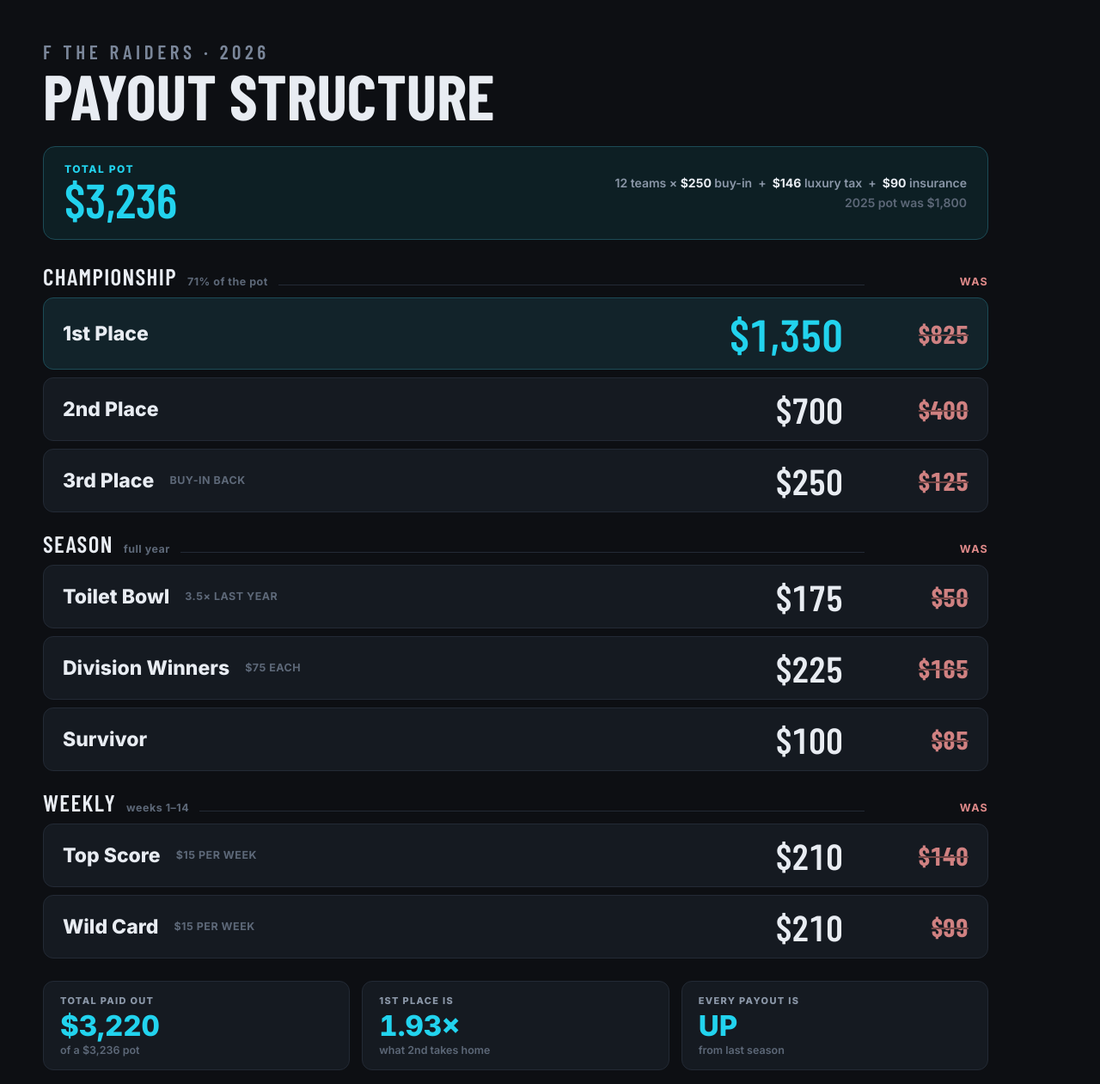
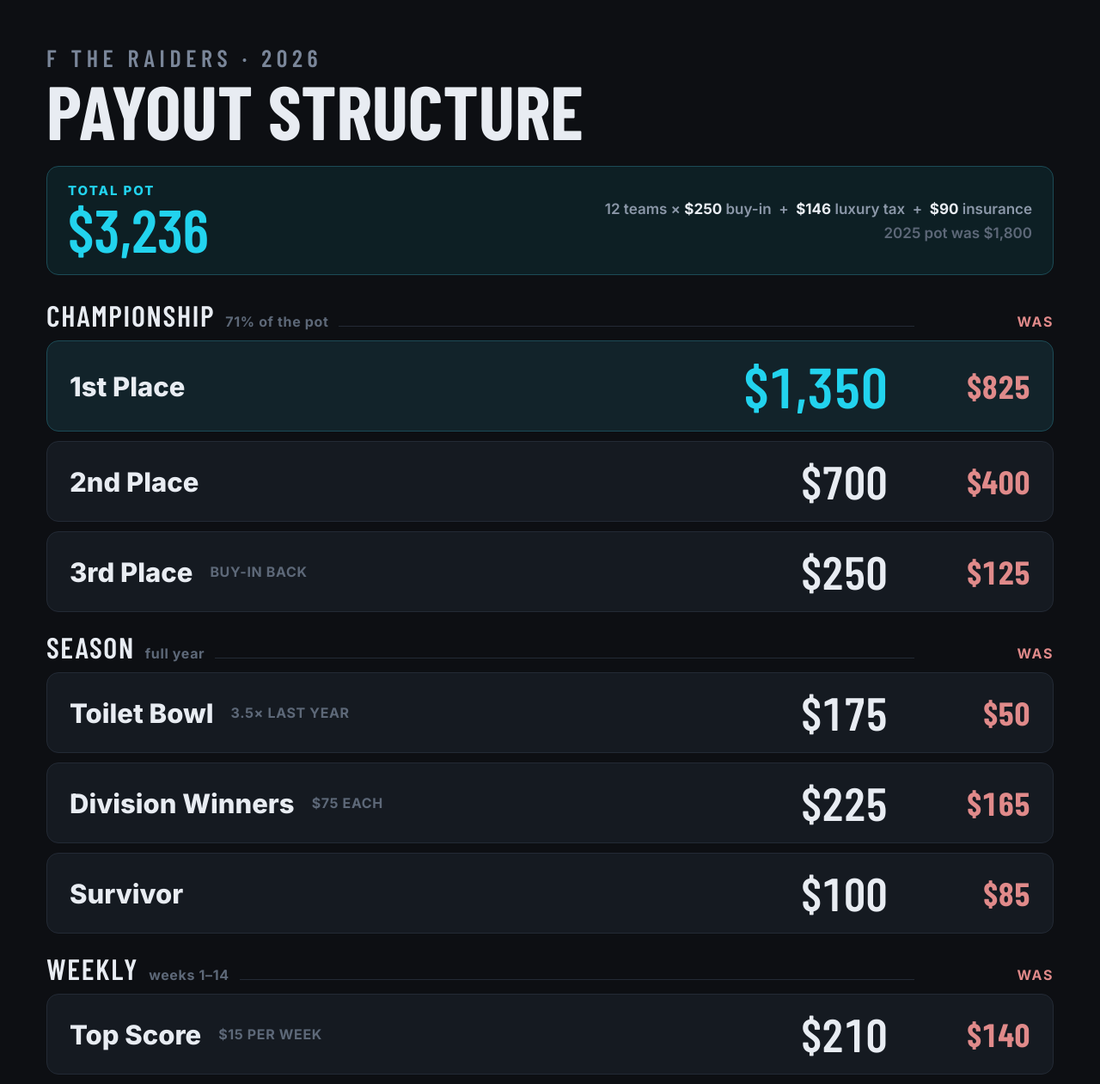
Before and after one commit to jerome88343/ff-keepers, a plain HTML site: page league-docs/payout-card-source.html in a window 1280 px wide. Shown: the top 1261 px of the page at 86% size. Drawn offline with nearby package versions, Linux system fonts and the light colour scheme.

Commit message:
payout graphic: no strikethrough, everything scaled up for readability

```diff
--- a/league-docs/payout-card-source.html
+++ b/league-docs/payout-card-source.html
@@ -2,34 +2,34 @@
 <link href="https://fonts.googleapis.com/css2?family=Barlow+Condensed:wght@600;700&family=Inter:wght@400;600;700;800&display=swap" rel="stylesheet">
 <style>
 *{margin:0;padding:0;box-sizing:border-box}
-body{width:1200px;background:#0d0f13;color:#e8ecf2;font-family:Inter,system-ui,sans-serif;padding:46px 50px 40px}
-.eyebrow{font-family:'Barlow Condensed',sans-serif;font-size:23px;letter-spacing:.2em;text-transform:uppercase;color:#7a8699;font-weight:600}
-h1{font-family:'Barlow Condensed',sans-serif;font-size:74px;line-height:.98;text-transform:uppercase;margin:1px 0 0;font-weight:700}
+body{width:1280px;background:#0d0f13;color:#e8ecf2;font-family:Inter,system-ui,sans-serif;padding:50px 54px 46px}
+.eyebrow{font-family:'Barlow Condensed',sans-serif;font-size:28px;letter-spacing:.2em;text-transform:uppercase;color:#7a8699;font-weight:600}
+h1{font-family:'Barlow Condensed',sans-serif;font-size:88px;line-height:.98;text-transform:uppercase;margin:1px 0 0;font-weight:700}
 .potline{display:flex;align-items:center;gap:18px;background:#0d1f24;border:1px solid #1c4b56;border-radius:14px;padding:18px 24px;margin:22px 0 26px}
-.potline .k{font-size:12px;letter-spacing:.13em;text-transform:uppercase;color:#22d3ee;font-weight:800}
-.potline .v{font-family:'Barlow Condensed',sans-serif;font-size:56px;line-height:1;color:#22d3ee}
-.potline .r{margin-left:auto;text-align:right;font-size:14px;color:#8b97a8;font-weight:600;line-height:1.65}
+.potline .k{font-size:15px;letter-spacing:.13em;text-transform:uppercase;color:#22d3ee;font-weight:800}
+.potline .v{font-family:'Barlow Condensed',sans-serif;font-size:70px;line-height:1;color:#22d3ee}
+.potline .r{margin-left:auto;text-align:right;font-size:17px;color:#8b97a8;font-weight:600;line-height:1.65}
 .potline .r b{color:#e8ecf2}
 .grp{margin-bottom:20px}
 .gh{display:flex;align-items:baseline;gap:12px;margin-bottom:9px}
-.gt{font-family:'Barlow Condensed',sans-serif;font-size:27px;text-transform:uppercase;letter-spacing:.05em}
-.gs{font-size:12.5px;color:#5d6878;font-weight:700;letter-spacing:.04em}
+.gt{font-family:'Barlow Condensed',sans-serif;font-size:34px;text-transform:uppercase;letter-spacing:.05em}
+.gs{font-size:16px;color:#5d6878;font-weight:700;letter-spacing:.04em}
 .gline{flex:1;height:1px;background:#232a35}
-.row{display:flex;align-items:center;gap:14px;background:#151a21;border:1px solid #232a35;border-radius:12px;padding:15px 22px;margin-bottom:9px}
+.row{display:flex;align-items:center;gap:16px;background:#151a21;border:1px solid #232a35;border-radius:14px;padding:19px 26px;margin-bottom:11px}
 .row.hero{background:#12232a;border-color:#1c4b56}
-.row .nm{font-size:23px;font-weight:800}
-.row .sub{font-size:12.5px;color:#5d6878;font-weight:700;letter-spacing:.04em;text-transform:uppercase;margin-left:4px}
-.row .amt{margin-left:auto;font-family:'Barlow Condensed',sans-serif;font-size:42px;line-height:1;font-variant-numeric:tabular-nums}
-.row.hero .amt{color:#22d3ee;font-size:52px}
+.row .nm{font-size:31px;font-weight:800}
+.row .sub{font-size:16px;color:#5d6878;font-weight:700;letter-spacing:.04em;text-transform:uppercase;margin-left:4px}
+.row .amt{margin-left:auto;font-family:'Barlow Condensed',sans-serif;font-size:54px;line-height:1;font-variant-numeric:tabular-nums}
+.row.hero .amt{color:#22d3ee;font-size:66px}
 .row .amt.g{color:#e8ecf2}
-.row .was{font-family:'Barlow Condensed',sans-serif;font-size:30px;color:#e08a8a;font-weight:700;width:132px;text-align:right;
- font-variant-numeric:tabular-nums;text-decoration:line-through;text-decoration-thickness:2px;text-decoration-color:#7d4a4a;opacity:.92}
+.row .was{font-family:'Barlow Condensed',sans-serif;font-size:38px;color:#e08a8a;font-weight:700;width:150px;text-align:right;
+ font-variant-numeric:tabular-nums}
 .foot{display:flex;gap:14px;margin-top:26px}
-.fc{flex:1;background:#151a21;border:1px solid #232a35;border-radius:12px;padding:15px 19px}
-.fc .k{font-size:11px;letter-spacing:.12em;text-transform:uppercase;color:#8b97a8;font-weight:800}
-.fc .v{font-size:33px;font-weight:800;color:#22d3ee;margin-top:2px;font-variant-numeric:tabular-nums}
-.fc .n{font-size:12.5px;color:#5d6878;font-weight:600;margin-top:1px}
-.tail{margin-top:22px;text-align:center;font-size:15px;color:#8b97a8;font-weight:600}
+.fc{flex:1;background:#151a21;border:1px solid #232a35;border-radius:14px;padding:19px 24px}
+.fc .k{font-size:14px;letter-spacing:.12em;text-transform:uppercase;color:#8b97a8;font-weight:800}
+.fc .v{font-size:44px;font-weight:800;color:#22d3ee;margin-top:2px;font-variant-numeric:tabular-nums}
+.fc .n{font-size:16px;color:#5d6878;font-weight:600;margin-top:1px}
+.tail{margin-top:26px;text-align:center;font-size:19px;color:#8b97a8;font-weight:600}
 .tail b{color:#e8ecf2}
 </style></head><body>
 <div class="eyebrow">F The Raiders &#183; 2026</div>
@@ -42,21 +42,21 @@ h1{font-family:'Barlow Condensed',sans-serif;font-size:74px;line-height:.98;text
 </div>
 
 <div class="grp">
-  <div class="gh"><span class="gt">Championship</span><span class="gs">71% of the pot</span><span class="gline"></span><span class="gs" style="color:#e08a8a;letter-spacing:.1em;width:132px;text-align:right">WAS</span></div>
+  <div class="gh"><span class="gt">Championship</span><span class="gs">71% of the pot</span><span class="gline"></span><span class="gs" style="color:#e08a8a;letter-spacing:.1em;width:150px;text-align:right">WAS</span></div>
   <div class="row hero"><span class="nm">1st Place</span><span class="amt">$1,350</span><span class="was">$825</span></div>
   <div class="row"><span class="nm">2nd Place</span><span class="amt g">$700</span><span class="was">$400</span></div>
   <div class="row"><span class="nm">3rd Place</span><span class="sub">buy-in back</span><span class="amt g">$250</span><span class="was">$125</span></div>
 </div>
 
 <div class="grp">
-  <div class="gh"><span class="gt">Season</span><span class="gs">full year</span><span class="gline"></span><span class="gs" style="color:#e08a8a;letter-spacing:.1em;width:132px;text-align:right">WAS</span></div>
+  <div class="gh"><span class="gt">Season</span><span class="gs">full year</span><span class="gline"></span><span class="gs" style="color:#e08a8a;letter-spacing:.1em;width:150px;text-align:right">WAS</span></div>
   <div class="row"><span class="nm">Toilet Bowl</span><span class="sub">3.5&#215; last year</span><span class="amt g">$175</span><span class="was">$50</span></div>
   <div class="row"><span class="nm">Division Winners</span><span class="sub">$75 each</span><span class="amt g">$225</span><span class="was">$165</span></div>
   <div class="row"><span class="nm">Survivor</span><span class="amt g">$100</span><span class="was">$85</span></div>
 </div>
 
 <div class="grp">
-  <div class="gh"><span class="gt">Weekly</span><span class="gs">weeks 1&#8211;14</span><span class="gline"></span><span class="gs" style="color:#e08a8a;letter-spacing:.1em;width:132px;text-align:right">WAS</span></div>
+  <div class="gh"><span class="gt">Weekly</span><span class="gs">weeks 1&#8211;14</span><span class="gline"></span><span class="gs" style="color:#e08a8a;letter-spacing:.1em;width:150px;text-align:right">WAS</span></div>
   <div class="row"><span class="nm">Top Score</span><span class="sub">$15 per week</span><span class="amt g">$210</span><span class="was">$140</span></div>
   <div class="row"><span class="nm">Wild Card</span><span class="sub">$15 per week</span><span class="amt g">$210</span><span class="was">$99</span></div>
 </div>
```
